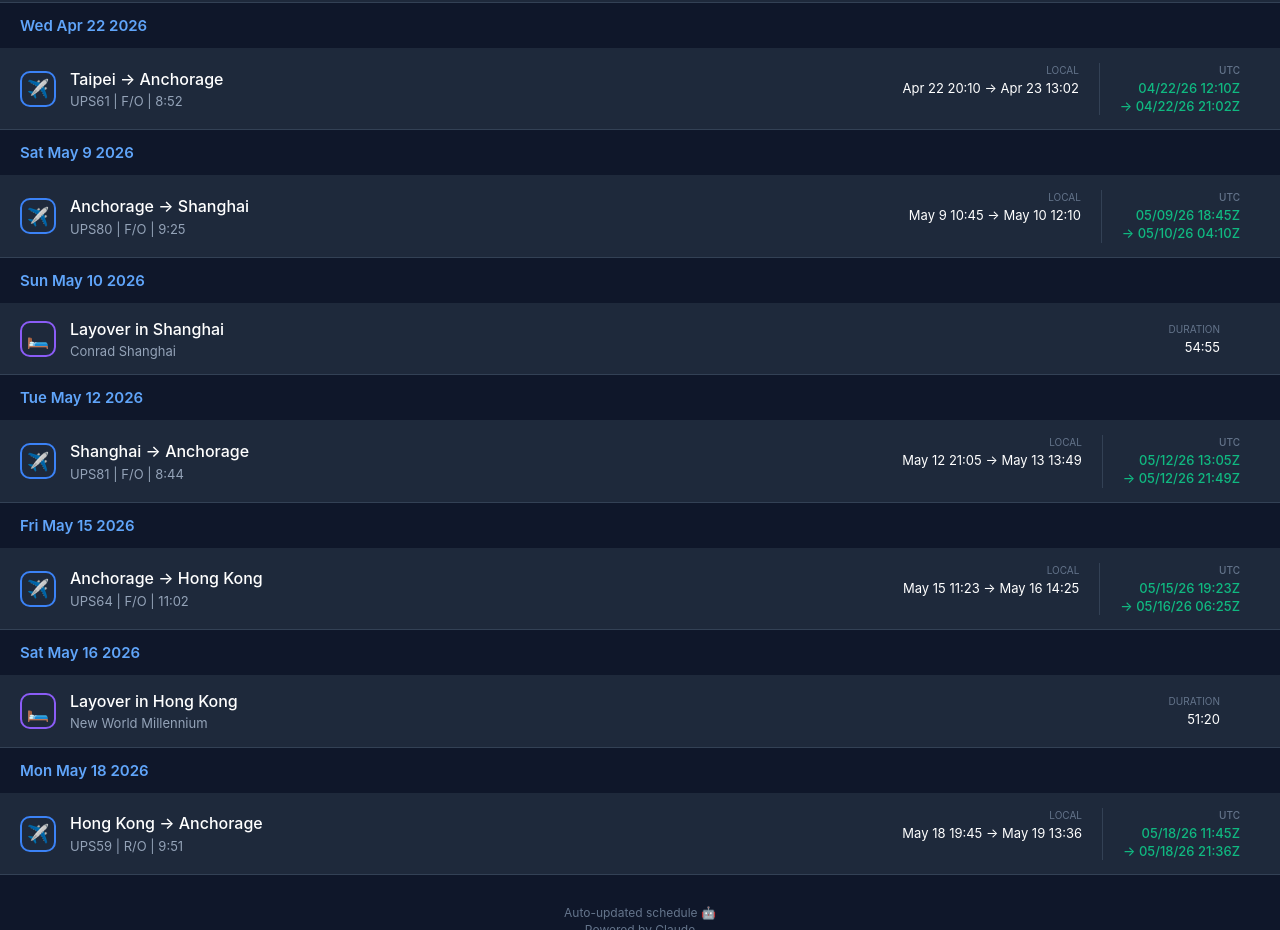
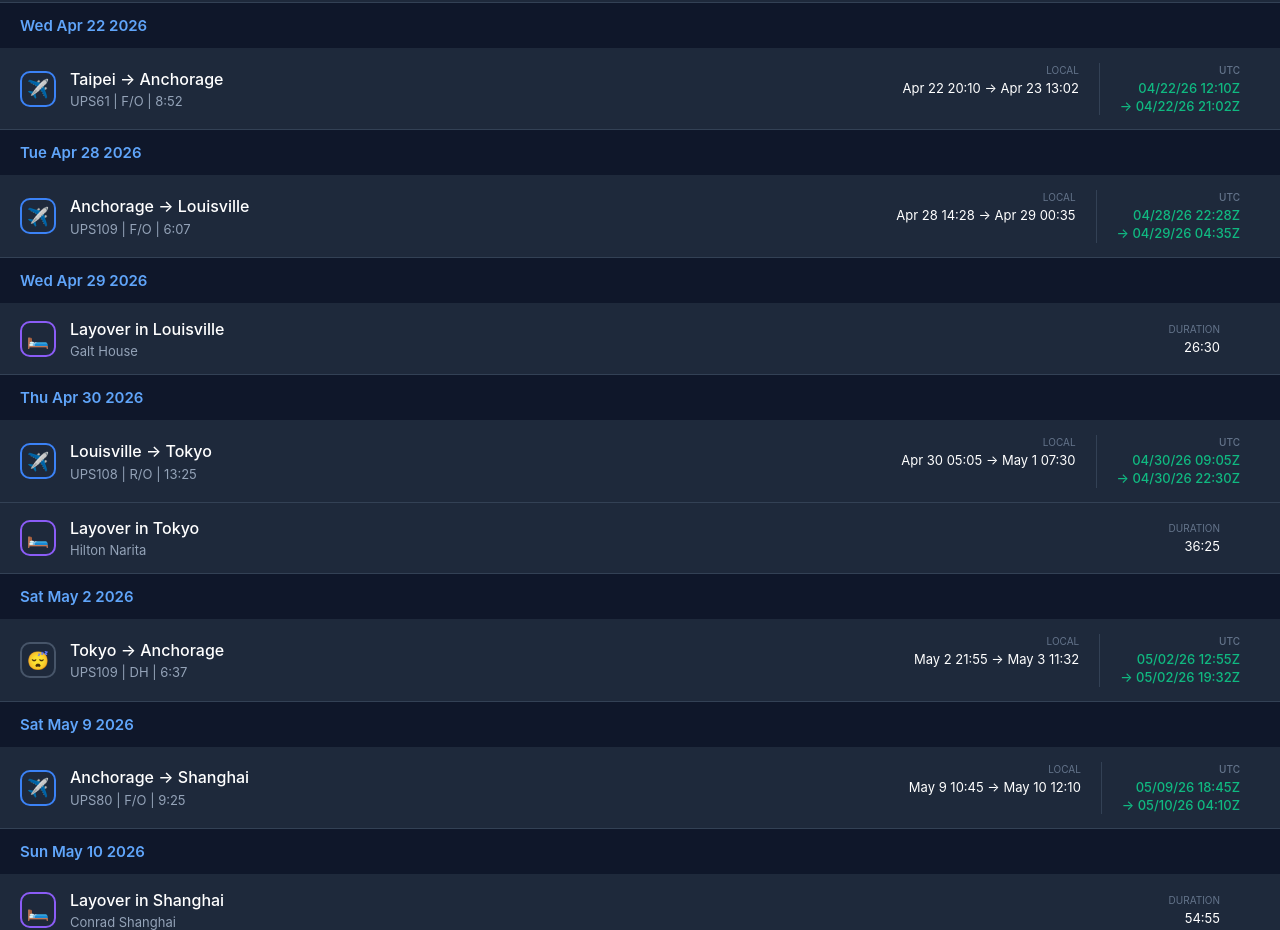
Before and after one commit to michael-saez/pilot-schedule, a plain HTML site: page index.html in a window 1280 px wide. Shown: the part 1551-2481 px from the top of the page. Drawn offline with Linux system fonts and the light colour scheme.

Commit message:
Restore trip A70621 with UTC times for layovers, update validation to include all events with UTC

```diff
--- a/index.html
+++ b/index.html
@@ -189,16 +189,16 @@
 
         function validateChronology(allEvents) {
             const issues = [];
-            // Only validate flights with UTC times (skip layovers which don't have UTC)
-            const flightsWithUTC = allEvents.filter(e => e.dateUTC && e.timeUTC);
+            // Validate all events with UTC times (flights and layovers)
+            const eventsWithUTC = allEvents.filter(e => e.dateUTC && e.timeUTC);
 
-            for (let i = 1; i < flightsWithUTC.length; i++) {
-                const prevUtc = flightsWithUTC[i-1].dateUTC + 'T' + flightsWithUTC[i-1].timeUTC;
-                const currUtc = flightsWithUTC[i].dateUTC + 'T' + flightsWithUTC[i].timeUTC;
+            for (let i = 1; i < eventsWithUTC.length; i++) {
+                const prevUtc = eventsWithUTC[i-1].dateUTC + 'T' + eventsWithUTC[i-1].timeUTC;
+                const currUtc = eventsWithUTC[i].dateUTC + 'T' + eventsWithUTC[i].timeUTC;
                 if (currUtc < prevUtc) {
-                    const prevFlight = flightsWithUTC[i-1].event.flightNumber || 'Unknown';
-                    const currFlight = flightsWithUTC[i].event.flightNumber || 'Unknown';
-                    issues.push(`${currFlight} (${currUtc}Z) is before ${prevFlight} (${prevUtc}Z)`);
+                    const prevName = eventsWithUTC[i-1].event.flightNumber || eventsWithUTC[i-1].event.city || 'Event';
+                    const currName = eventsWithUTC[i].event.flightNumber || eventsWithUTC[i].event.city || 'Event';
+                    issues.push(`${currName} (${currUtc}Z) is before ${prevName} (${prevUtc}Z)`);
                 }
             }
             return issues;
--- a/schedule-complete.json
+++ b/schedule-complete.json
@@ -216,6 +216,89 @@
       ]
     },
     {
+      "tripId": "A70621",
+      "startLT": "04/28/26 12:58",
+      "endLT": "05/02/26 12:02",
+      "events": [
+        {
+          "type": "flight",
+          "flightNumber": "UPS109",
+          "position": "F/O",
+          "route": "ANC-SDF",
+          "aircraft": "747",
+          "startDateUTC": "04/28/26",
+          "startTimeUTC": "22:28",
+          "endDateUTC": "04/29/26",
+          "endTimeUTC": "04:35",
+          "startDateLT": "04/28/26",
+          "startTimeLT": "14:28",
+          "endDateLT": "04/29/26",
+          "endTimeLT": "00:35",
+          "blockHours": "6:07"
+        },
+        {
+          "type": "layover",
+          "city": "SDF",
+          "hotel": "Galt House",
+          "startDateLT": "04/29/26",
+          "startTimeLT": "05:05",
+          "endDateLT": "04/30/26",
+          "endTimeLT": "07:35",
+          "startDateUTC": "04/29/26",
+          "startTimeUTC": "05:05",
+          "endDateUTC": "04/30/26",
+          "endTimeUTC": "07:35",
+          "duration": "26:30"
+        },
+        {
+          "type": "flight",
+          "flightNumber": "UPS108",
+          "position": "R/O",
+          "route": "SDF-NRT",
+          "aircraft": "747",
+          "startDateUTC": "04/30/26",
+          "startTimeUTC": "09:05",
+          "endDateUTC": "04/30/26",
+          "endTimeUTC": "22:30",
+          "startDateLT": "04/30/26",
+          "startTimeLT": "05:05",
+          "endDateLT": "05/01/26",
+          "endTimeLT": "07:30",
+          "blockHours": "13:25"
+        },
+        {
+          "type": "layover",
+          "city": "NRT",
+          "hotel": "Hilton Narita",
+          "startDateLT": "04/30/26",
+          "startTimeLT": "23:00",
+          "endDateLT": "05/02/26",
+          "endTimeLT": "11:25",
+          "startDateUTC": "04/30/26",
+          "startTimeUTC": "23:00",
+          "endDateUTC": "05/02/26",
+          "endTimeUTC": "11:25",
+          "duration": "36:25"
+        },
+        {
+          "type": "flight",
+          "flightNumber": "UPS109",
+          "position": "DH",
+          "route": "NRT-ANC",
+          "aircraft": "747",
+          "startDateUTC": "05/02/26",
+          "startTimeUTC": "12:55",
+          "endDateUTC": "05/02/26",
+          "endTimeUTC": "19:32",
+          "startDateLT": "05/02/26",
+          "startTimeLT": "21:55",
+          "endDateLT": "05/03/26",
+          "endTimeLT": "11:32",
+          "blockHours": "6:37"
+        }
+      ]
+    },
+    {
       "tripId": "A70539",
       "startLT": "05/09/26 09:15",
       "endLT": "05/12/26 14:19",
```
